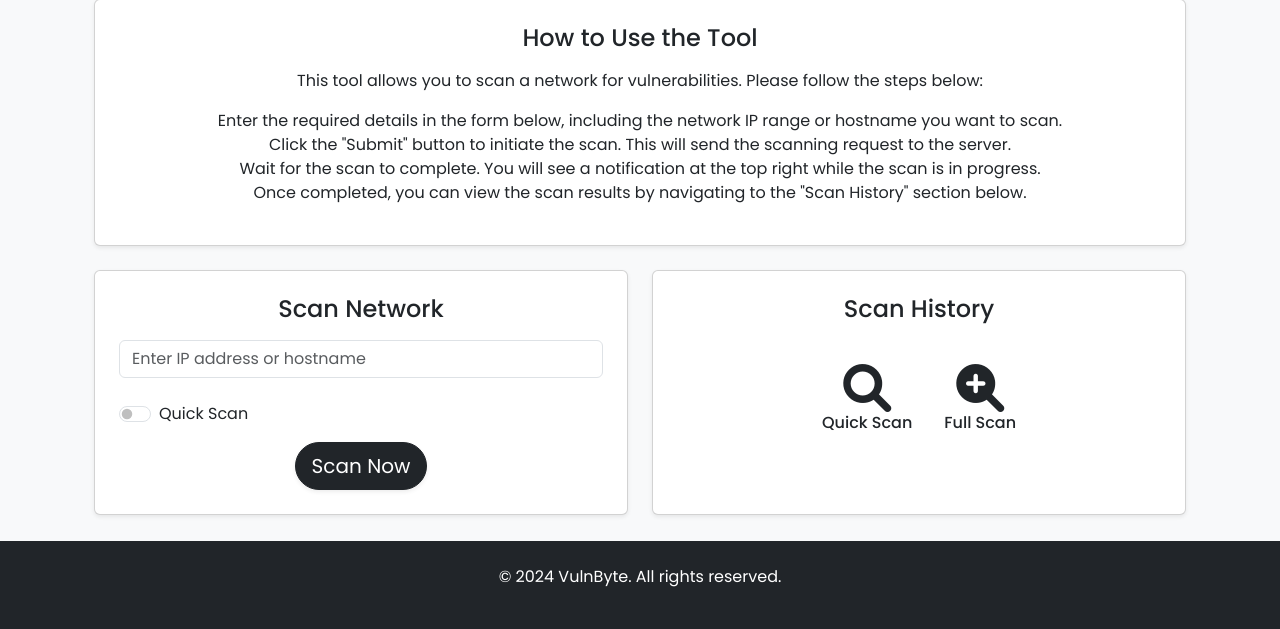
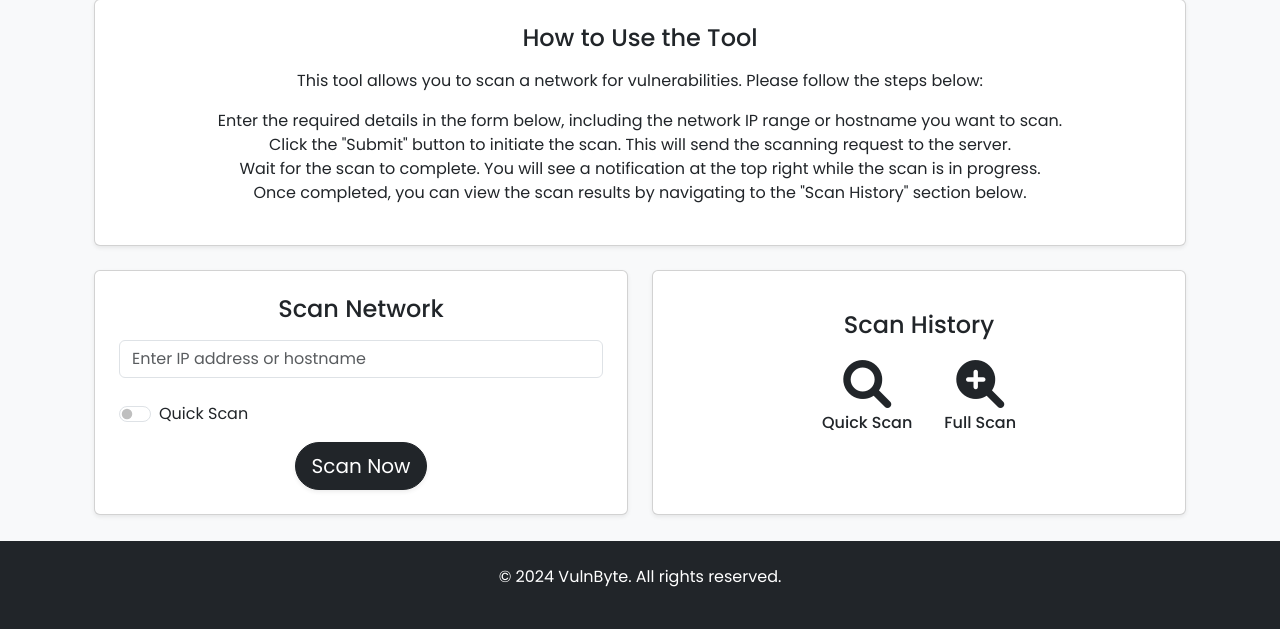
Before and after one commit to Byte-Repository/vulnscan, a Django app: page /perform-scan/ in a window 1280 px wide. Shown: the part 171-800 px from the top of the page. Run offline with Django 5.2, Linux system fonts and the light colour scheme; some libraries are stand-ins or nearby versions.

Commit message:
vulnscan app commit #1.2

```diff
--- a/vulnscan/templates/vulnscan/scanner_form.html
+++ b/vulnscan/templates/vulnscan/scanner_form.html
@@ -64,23 +64,26 @@
         <!-- Scan History Card -->
         <div class="col-md-6 mb-4 d-flex">
             <div class="card p-4 shadow-sm flex-fill" style="height: 100%">
+                <div class="mt-3"></div> <!-- This adds a spacer of margin-top: 1.5rem -->
                 <h4 class="card-title text-center mb-3">Scan History</h4>
                 <div class="d-flex justify-content-center">
                     <div class="text-center mx-3">
-                        <div class="mt-4"></div> <!-- This adds a spacer of margin-top: 1.5rem -->
+                        <div class="mt-1"></div> <!-- This adds a spacer of margin-top: 1.5rem -->
 
                         <!-- Quick Scan History Link as an Icon -->
                         <a href="{% url 'vulnscan:scanner_type' 'QS' %}" class="text-dark text-decoration-none">
                             <i class="fas fa-search fa-3x"></i><br>
+                            <div class="mt-1"></div> <!-- This adds a spacer of margin-top: 1.5rem -->
                             <h6 class="card-title text-center mb-3">Quick Scan</h6>
                         </a>
                     </div>
                     <div class="text-center mx-3">
-                        <div class="mt-4"></div> <!-- This adds a spacer of margin-top: 1.5rem -->
+                        <div class="mt-1"></div> <!-- This adds a spacer of margin-top: 1.5rem -->
 
                         <!-- Full Scan History Link as an Icon -->
                         <a href="{% url 'vulnscan:scanner_type' 'FS' %}" class="text-dark text-decoration-none">
                             <i class="fas fa-search-plus fa-3x"></i><br>
+                            <div class="mt-1"></div> <!-- This adds a spacer of margin-top: 1.5rem -->
                             <h6 class="card-title text-center mb-3">Full Scan</h6>
                         </a>
                     </div>
```
